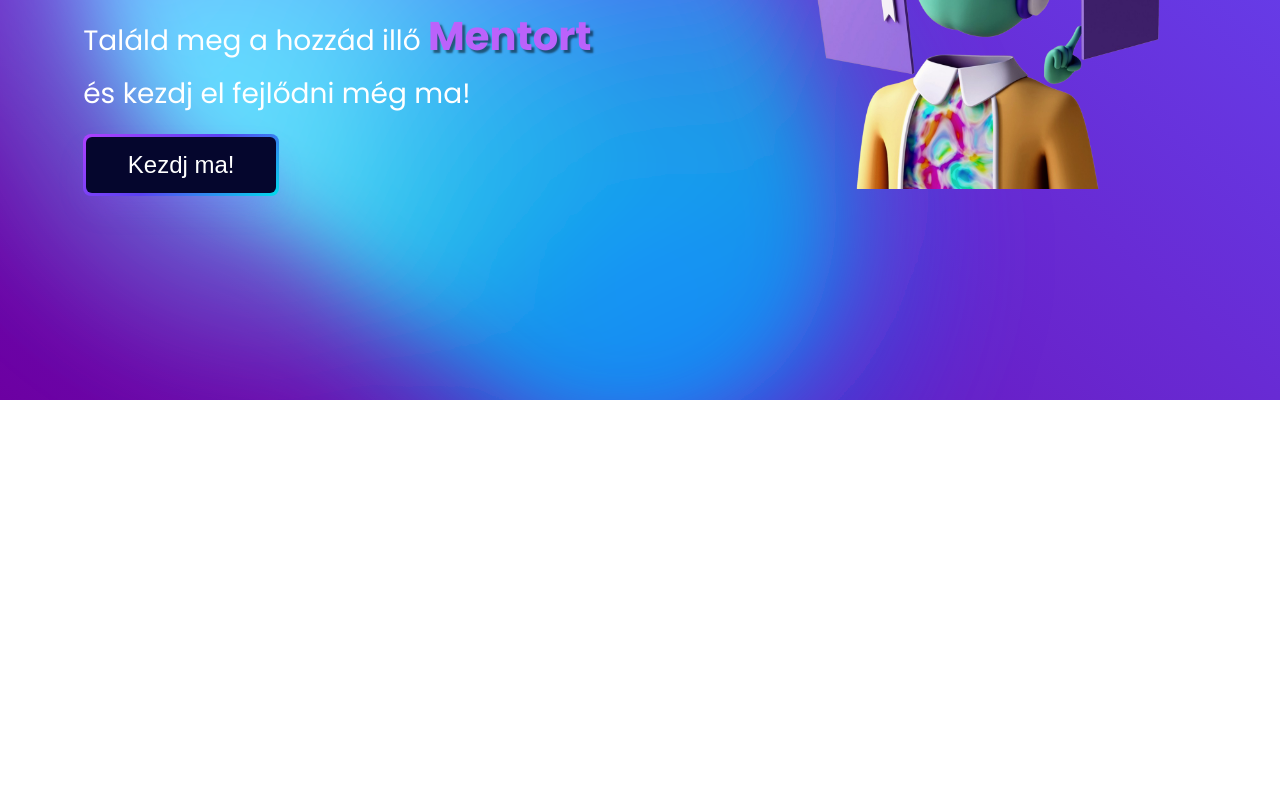
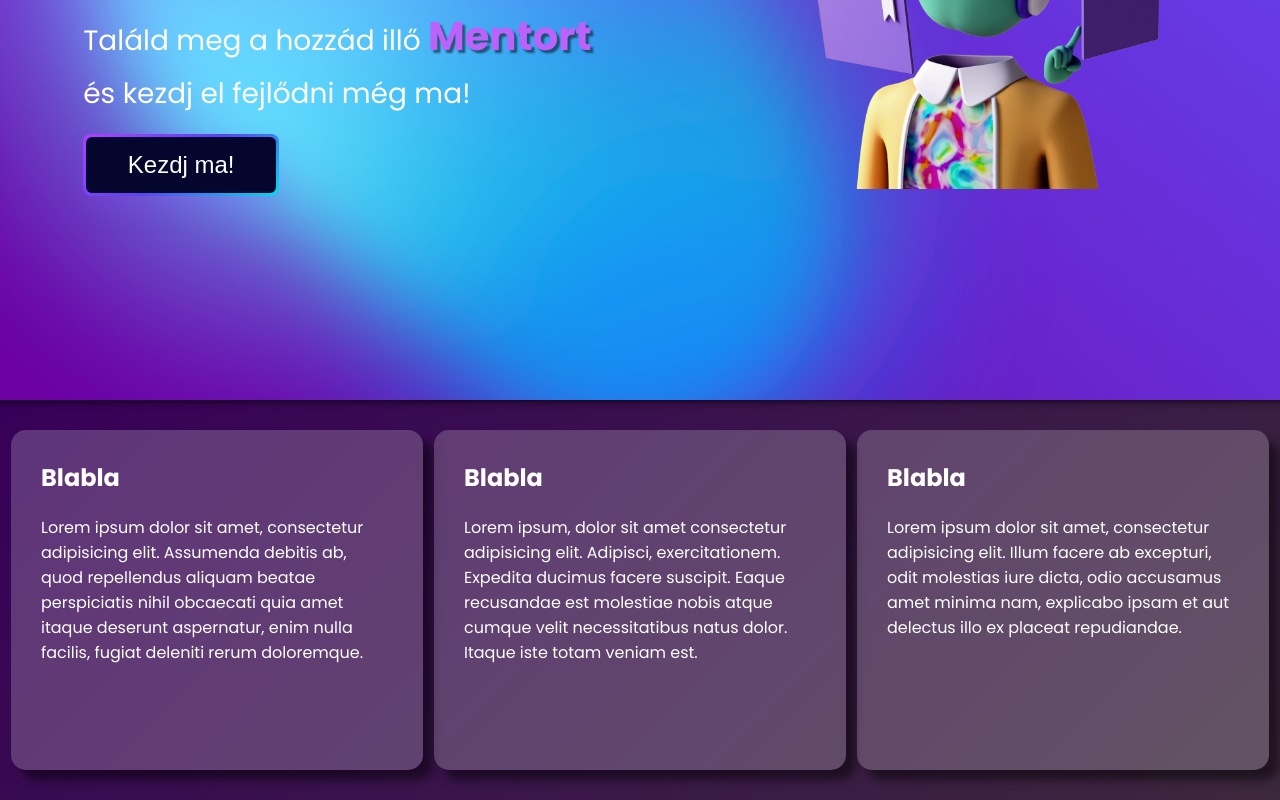
Before and after one commit to auermatew/Progressus_frontend, a React (Vite) app: page / in a window 1280 px wide. Shown: the part 400-1200 px from the top of the page. Before the commit the page ends 800 px from the top, so only its background shows below. Built offline with nearby package versions, Linux system fonts and the light colour scheme.

Commit message:
MainPage - Functions row kis animalt 3 dobozos sor update

```diff
--- a/package.json
+++ b/package.json
@@ -12,11 +12,14 @@
   "dependencies": {
     "axios": "^1.6.7",
     "boxicons": "^2.1.4",
+    "clsx": "^2.1.0",
     "express": "^4.18.2",
+    "framer-motion": "^11.0.8",
     "react": "^18.2.0",
     "react-dom": "^18.2.0",
     "react-icons": "^5.0.1",
-    "sass": "^1.71.0"
+    "sass": "^1.71.0",
+    "tailwind-merge": "^2.2.1"
   },
   "devDependencies": {
     "@types/react": "^18.2.55",
--- a/src/components/mainPage/MainPage.tsx
+++ b/src/components/mainPage/MainPage.tsx
@@ -1,4 +1,5 @@
-import React, { Fragment, useEffect } from "react";
+import React, { useEffect, useRef } from "react";
+import { motion, useInView, useAnimation } from "framer-motion";
 import { FiLogOut } from "react-icons/fi";
 import "./_mainPage.scss";
 import { Hero } from "./Hero";
@@ -30,6 +31,15 @@ const MainPage = () => {
 
         move();
     }, []);
+
+    const ref = useRef(null);
+    const isInView = useInView(ref, { once: true });
+    const control = useAnimation();
+    useEffect(() => {
+        if (isInView) {
+            control.start("visible");
+        }
+    }, [isInView]);
 
     return (
         <>
@@ -78,6 +88,31 @@ const MainPage = () => {
                     <div className="interactive"></div>
                 </div>
             </div>
+            <div ref={ref} className="container1">
+                <motion.div
+                    className="cards"
+                    variants={{
+                        hidden: { opacity: 0, y: 20 },
+                        visible: { opacity: 1, y: 0 },
+                    }}
+                    initial="hidden"
+                    animate={control}
+                    transition={{ duration: 1 }}
+                >
+                    <div className="col1">
+                        <h2>Blabla</h2>
+                        <p>Lorem ipsum dolor sit amet, consectetur adipisicing elit. Assumenda debitis ab, quod repellendus aliquam beatae perspiciatis nihil obcaecati quia amet itaque deserunt aspernatur, enim nulla facilis, fugiat deleniti rerum doloremque.</p>
+                    </div>
+                    <div className="col2">
+                        <h2>Blabla</h2>
+                        <p>Lorem ipsum, dolor sit amet consectetur adipisicing elit. Adipisci, exercitationem. Expedita ducimus facere suscipit. Eaque recusandae est molestiae nobis atque cumque velit necessitatibus natus dolor. Itaque iste totam veniam est.</p>
+                    </div>
+                    <div className="col3">
+                        <h2>Blabla</h2>
+                        <p>Lorem ipsum dolor sit amet, consectetur adipisicing elit. Illum facere ab excepturi, odit molestias iure dicta, odio accusamus amet minima nam, explicabo ipsam et aut delectus illo ex placeat repudiandae.</p>
+                    </div>
+                </motion.div>
+            </div>
         </>
     );
 };
--- a/src/components/mainPage/_mainPage.scss
+++ b/src/components/mainPage/_mainPage.scss
@@ -199,3 +199,30 @@ html, body {
         border: 3px solid rgba($color-fourth, $alpha: .8);
     }
 }
+
+.container1{
+    height: 400px;
+    width: 100vw;
+    display: flex;
+    justify-content: space-evenly;
+    align-items: center;
+    background: linear-gradient(-45deg, rgb(60, 40, 60), rgb(55, 0, 89));;
+    box-shadow: inset 0 10px 10px -10px rgba(0, 0, 0);
+}
+
+.cards {
+    width: 100vw;
+    height: 400px;
+    display: flex;
+    justify-content: space-evenly;
+    align-items: center;
+    .col1, .col2, .col3 {
+        width: 27.5%;
+        height: 80%;
+        background: rgba($color: #fff, $alpha: .2);
+        color: #fff;
+        border-radius: 15px;
+        box-shadow: 10px 10px 10px rgba(0, 0, 0, 0.5);
+        padding: 10px 30px 10px 30px;
+    }
+}
```
Also changed, not shown: 1 other file (tests, documents, lock files or other folders).
